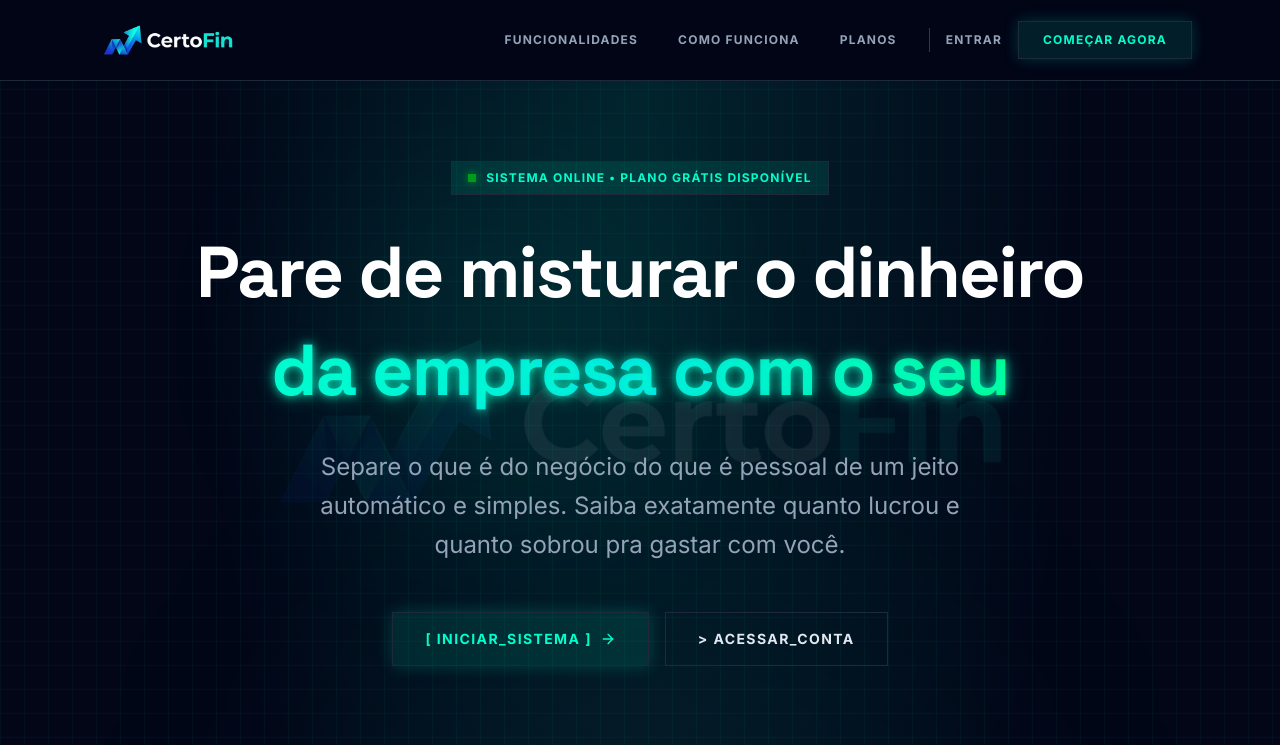
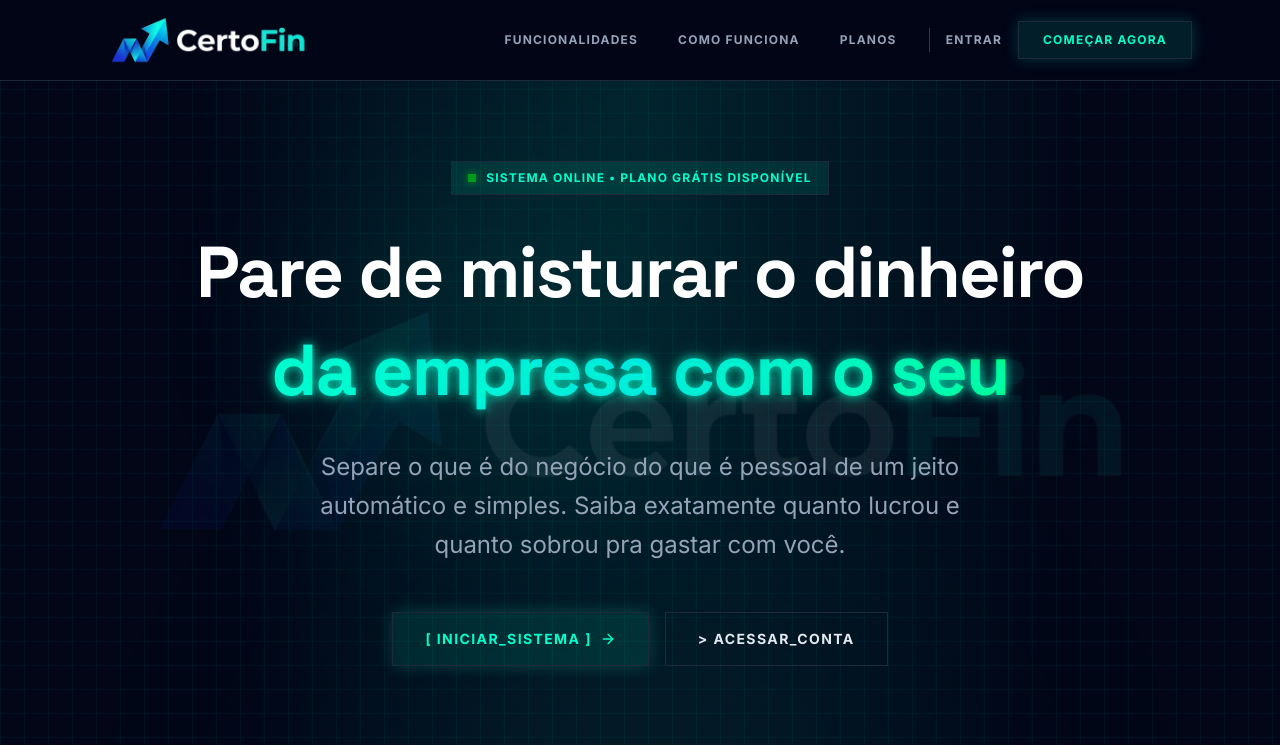
Before and after one commit to jesiel-silva/certofin, a Next.js app: page / in a window 1280 px wide. Shown: the top 745 px of the page. Built offline with nearby package versions, Linux system fonts and the light colour scheme.

Commit message:
feat(home): aumenta tamanho da logo do cabecalho e do watermark no hero

```diff
--- a/src/app/page.tsx
+++ b/src/app/page.tsx
@@ -90,7 +90,7 @@ export default function HomePage() {
       <header className="sticky top-0 z-50 border-b border-[var(--primary)]/30 bg-[#020617]/90 backdrop-blur-md transition-all">
         <div className="mx-auto flex h-20 max-w-6xl items-center justify-between px-6">
           <Link href="/" className="flex items-center gap-2 hover:opacity-90 transition-opacity">
-            <Logo size="md" />
+            <Logo size="md" imageClassName="h-40 w-40 sm:h-48 sm:w-48 lg:h-60 lg:w-60" />
           </Link>
           <div className="flex items-center gap-4">
             <nav className="hidden items-center gap-2 md:flex">
@@ -145,14 +145,14 @@ export default function HomePage() {
         <div className="absolute inset-0 pointer-events-none select-none overflow-hidden" style={{ zIndex: 0 }}>
           <div className="absolute top-[20%] left-1/2 -translate-x-1/2 -translate-y-1/2">
             {/* Logo image */}
-            <div className="relative h-[900px] w-[900px] max-w-[90vw] max-h-[90vw] animate-watermark-pulse"
+            <div className="relative h-[1200px] w-[1200px] max-w-[95vw] max-h-[95vw] animate-watermark-pulse"
               style={{ opacity: 0.14 }}
             >
               <Image
                 src="/stripe-logo-transp.png"
                 alt=""
                 fill
-                sizes="(max-width: 768px) 90vw, 900px"
+                sizes="(max-width: 768px) 95vw, 1200px"
                 className="object-contain"
                 priority
               />
```
